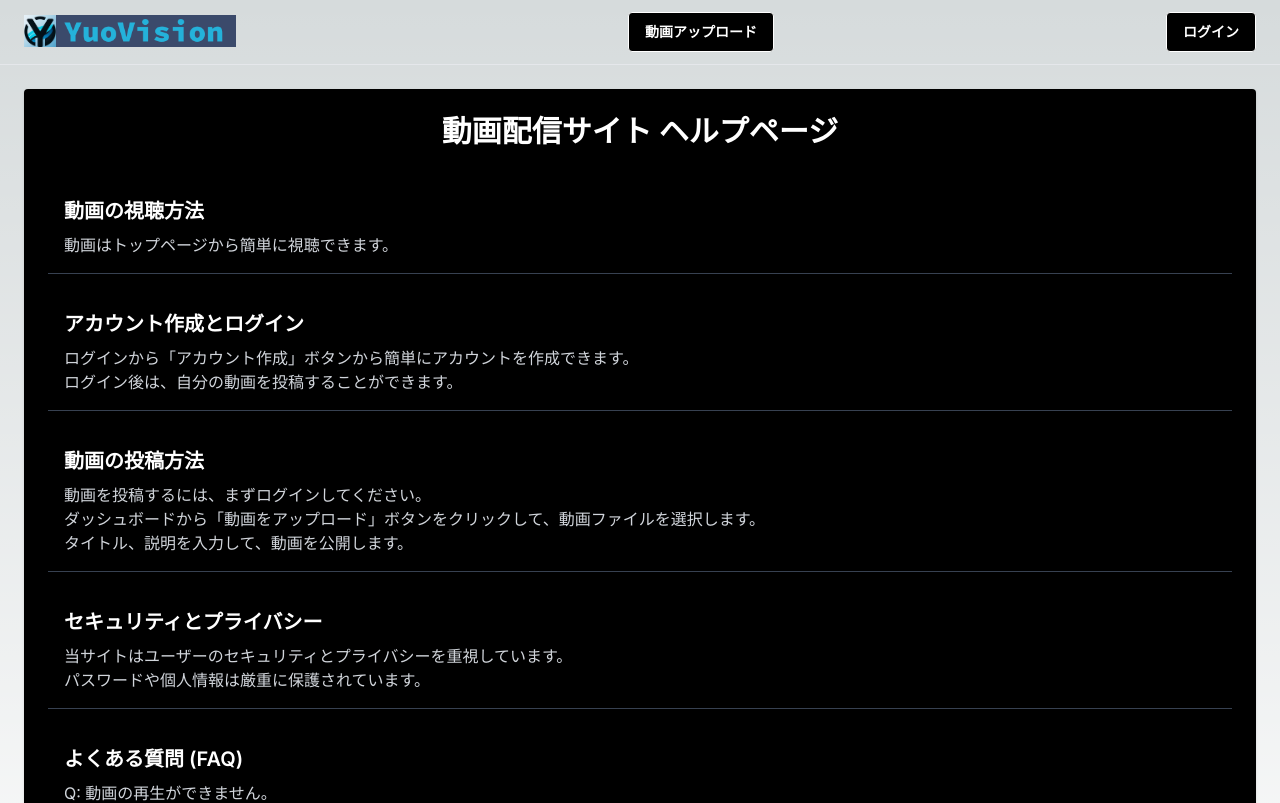
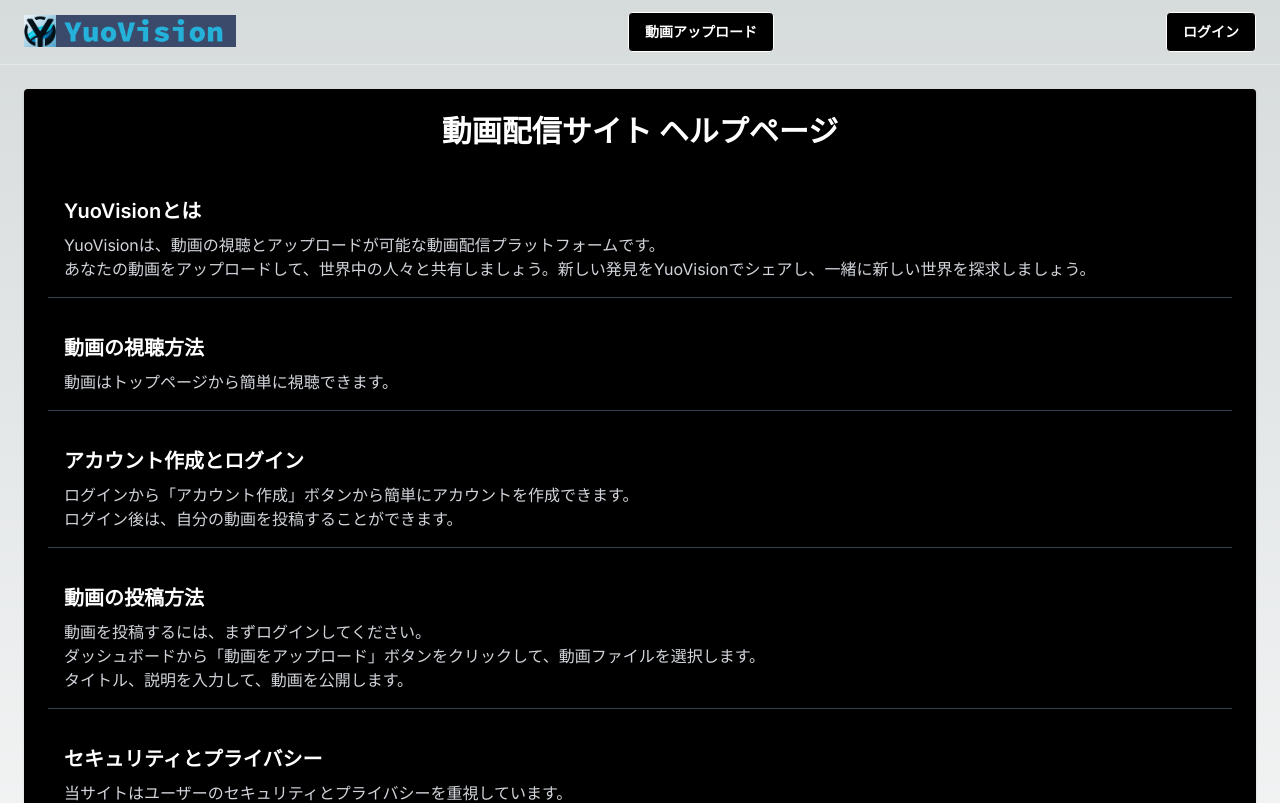
Before and after one commit to yuorei/video-front, a Next.js app: page /help in a window 1280 px wide. Shown: the top 803 px of the page. Built offline with nearby package versions, Linux system fonts and the light colour scheme; no server answers; what apollo-upload-client would draw is missing.

Commit message:
このサービスについて

```diff
--- a/src/app/help/page.tsx
+++ b/src/app/help/page.tsx
@@ -5,6 +5,14 @@ const HelpPage: React.FC = () => {
     return (
         <div className="container mx-auto p-6 bg-black shadow rounded">
             <h1 className="text-3xl font-bold text-center text-white mb-8">動画配信サイト ヘルプページ</h1>
+
+            <div className="my-5 p-4 border-b border-gray-700">
+                <h2 className="text-xl font-semibold text-white">YuoVisionとは</h2>
+                <div className="mt-2 text-gray-300">
+                    <p>YuoVisionは、動画の視聴とアップロードが可能な動画配信プラットフォームです。</p>
+                    <p>あなたの動画をアップロードして、世界中の人々と共有しましょう。新しい発見をYuoVisionでシェアし、一緒に新しい世界を探求しましょう。</p>
+                </div>
+            </div>
 
             {/* 動画の視聴方法セクション */}
             <div className="my-5 p-4 border-b border-gray-700">
```
